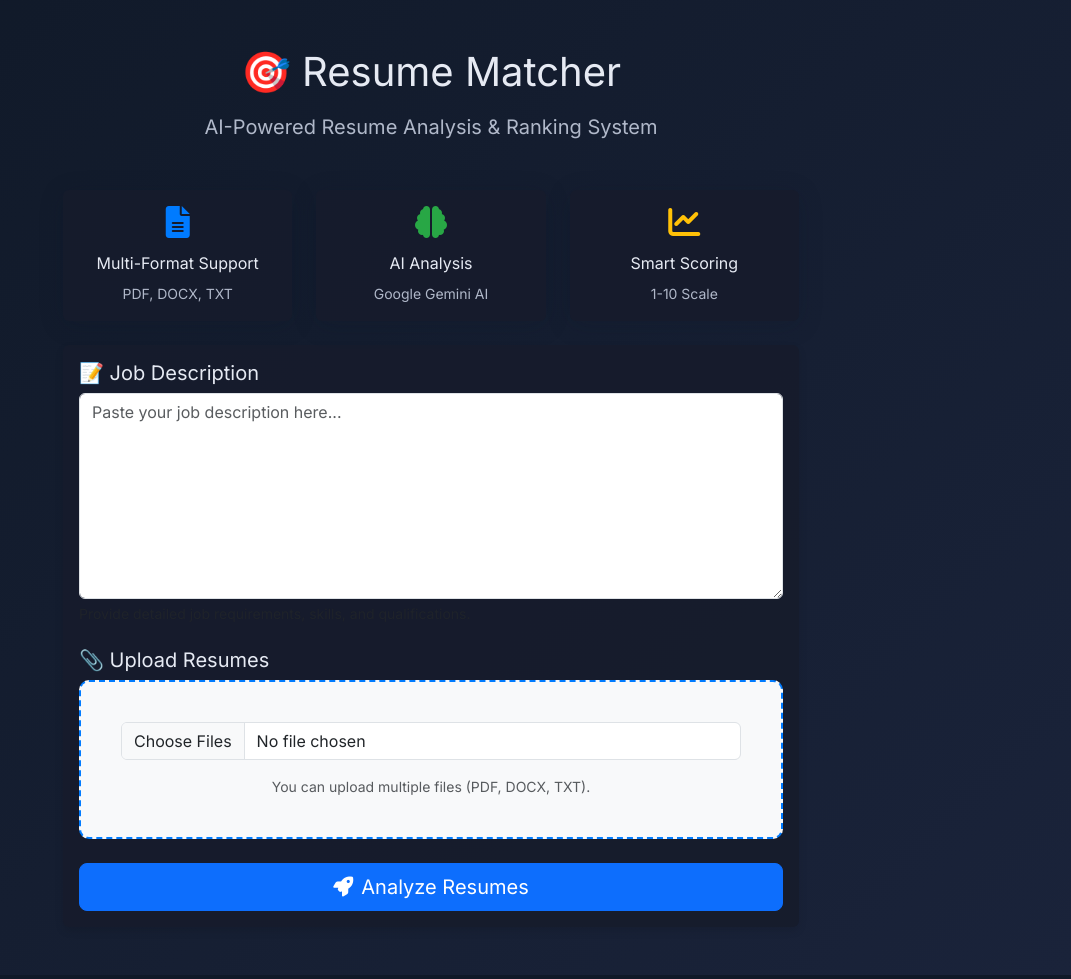
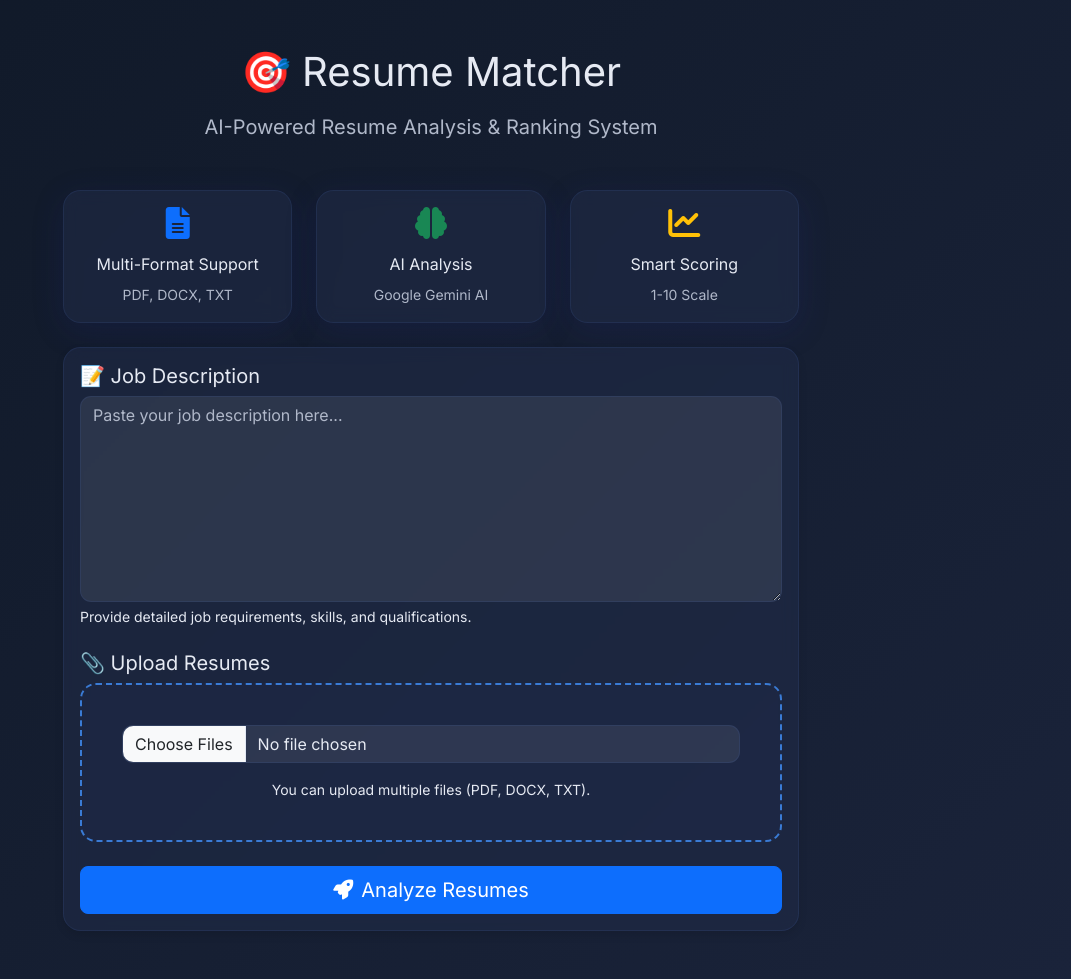
Before and after one commit to sagara212/Resume-Screening-with-AI, a FastAPI app: page / in a window 1280 px wide. Shown: the whole page, without its empty margins (209-1280 px from the left). Run offline with FastAPI, Linux system fonts and the light colour scheme; some libraries are stand-ins or nearby versions.

Commit message:
tampilan v3

```diff
--- a/static/css/style.css
+++ b/static/css/style.css
@@ -152,136 +152,101 @@ body.bg-light {
 }
 
 /* Card & Container Styling */
-.card, .feature-card, .candidate-card {
-    background: rgba(22, 28, 44, 0.92) !important;
-    border: none;
-    color: #e6eaf3;
-    box-shadow: 0 4px 24px rgba(10, 20, 40, 0.18);
+/* Glassmorphism Card */
+.card, .feature-card, .candidate-card,
+.card-body, .card-header,
+.upload-area,
+.form-control, textarea.form-control {
+    color: #e6eaf3 !important;
 }
 
+.form-label, .form-text, .lead, label, h1, h2, h3, h4, h5, h6, p, small, span {
+    color: #e6eaf3 !important;
+}
+
+input, textarea {
+    color: #e6eaf3 !important;
+}
+
+::placeholder {
+    color: #b0b8c9 !important;
+    opacity: 1;
+}
+
+/* Untuk text-muted agar tetap kontras */
+.text-muted {
+    color: #b0b8c9 !important;
+}
+
+.card, .feature-card, .candidate-card {
+    background: rgba(34, 44, 74, 0.55) !important;
+    border: 1.5px solid rgba(80, 120, 200, 0.13);
+    box-shadow: 0 8px 32px 0 rgba(31, 38, 135, 0.18);
+    backdrop-filter: blur(8px);
+    -webkit-backdrop-filter: blur(8px);
+    color: #e6eaf3;
+    border-radius: 1.1rem;
+    transition: box-shadow 0.3s;
+}
+
+.card:hover, .feature-card:hover, .candidate-card:hover {
+    box-shadow: 0 12px 36px 0 rgba(31, 38, 135, 0.22);
+}
+
+/* Card Header */
 .card-header.bg-primary,
 .card-header.bg-warning,
 .card-header.bg-info,
 .card-header.bg-success {
     background: linear-gradient(135deg, #223a5f 60%, #1a233a 100%) !important;
     color: #e6eaf3 !important;
-    border-top-left-radius: 0.75rem;
-    border-top-right-radius: 0.75rem;
+    border-top-left-radius: 1.1rem;
+    border-top-right-radius: 1.1rem;
     border-bottom: 1px solid #223a5f;
+    backdrop-filter: blur(6px);
 }
 
-/* Collapse Button */
-button[data-bs-toggle="collapse"] {
-    font-size: 0.95rem;
-    padding: 0.25rem 0.75rem;
+/* Input & Textarea */
+.form-control, .form-control:focus, textarea.form-control {
+    background: rgba(255,255,255,0.08) !important;
+    color: #e6eaf3 !important;
+    border: 1.5px solid rgba(80, 120, 200, 0.13);
+    box-shadow: none;
+    border-radius: 0.7rem;
+    transition: border-color 0.2s;
 }
 
-/* Alert Customization */
-.alert-danger {
-    font-size: 0.98rem;
+.form-control:focus, textarea.form-control:focus {
+    border-color: #3a7bd5;
+    background: rgba(255,255,255,0.13) !important;
+    color: #fff !important;
 }
 
-.alert-info {
-    font-size: 0.95rem;
+/* Upload Area */
+.upload-area {
+    background: rgba(34, 44, 74, 0.35);
+    border: 2px dashed #3a7bd5;
+    color: #e6eaf3;
+    border-radius: 1rem;
+    transition: background 0.3s, border-color 0.3s;
 }
 
-/* List Group Customization */
-.list-group-item {
-    background: transparent;
-    border: none;
-    font-size: 0.97rem;
-    padding-left: 0;
-    padding-right: 0;
+.upload-area:hover, .upload-area.dragover {
+    background: rgba(58, 123, 213, 0.10);
+    border-color: #00c6fb;
 }
 
-/* Scrollbar Styles */
-::-webkit-scrollbar {
-    width: 8px;
-    background: #101928;
-}
-::-webkit-scrollbar-thumb {
-    background: #223a5f;
-    border-radius: 4px;
+/* File List */
+.file-item {
+    background: rgba(255,255,255,0.10);
+    color: #e6eaf3;
+    border: 1px solid rgba(80, 120, 200, 0.10);
 }
 
-/* Responsive Adjustments */
-@media (max-width: 767.98px) {
-    .upload-area {
-        padding: 20px;
-    }
-    .feature-card {
-        margin-bottom: 1rem;
-    }
-    .candidate-card {
-        margin-bottom: 1rem;
-    }
-    .container.py-5 {
-        padding-top: 2rem !important;
-        padding-bottom: 2rem !important;
-    }
-}
-
-/* Print Styles (Tetap putih saat print) */
-@media print {
-    body {
-        background: #fff !important;
-        color: #000 !important;
-    }
-    .card, .candidate-card {
-        background: #fff !important;
-        color: #000 !important;
-        box-shadow: none !important;
-        border: 1px solid #dee2e6 !important;
-    }
-}
-
-/* Utility Classes */
-.text-muted {
+/* Placeholder color */
+::placeholder {
     color: #b0b8c9 !important;
-}
-
-.text-primary {
-    color: #007bff !important;
-}
-
-.text-success {
-    color: #28a745 !important;
-}
-
-.text-warning {
-    color: #ffc107 !important;
-}
-
-.text-info {
-    color: #17a2b8 !important;
-}
-
-.text-danger {
-    color: #dc3545 !important;
-}
-
-.bg-light {
-    background-color: #f8f9fa !important;
-}
-
-.bg-info {
-    background: linear-gradient(135deg, #17a2b8, #20c997) !important;
-}
-
-.bg-success {
-    background: linear-gradient(135deg, #28a745, #20c997) !important;
-}
-
-.bg-warning {
-    background: linear-gradient(135deg, #ffc107, #fd7e14) !important;
-}
-
-.bg-primary {
-    background: linear-gradient(135deg, #007bff, #0056b3) !important;
-}
-
-.border-warning {
-    border-color: #ffc107 !important;
+    opacity: 1;
 }
 
 /* Miscellaneous */
```
